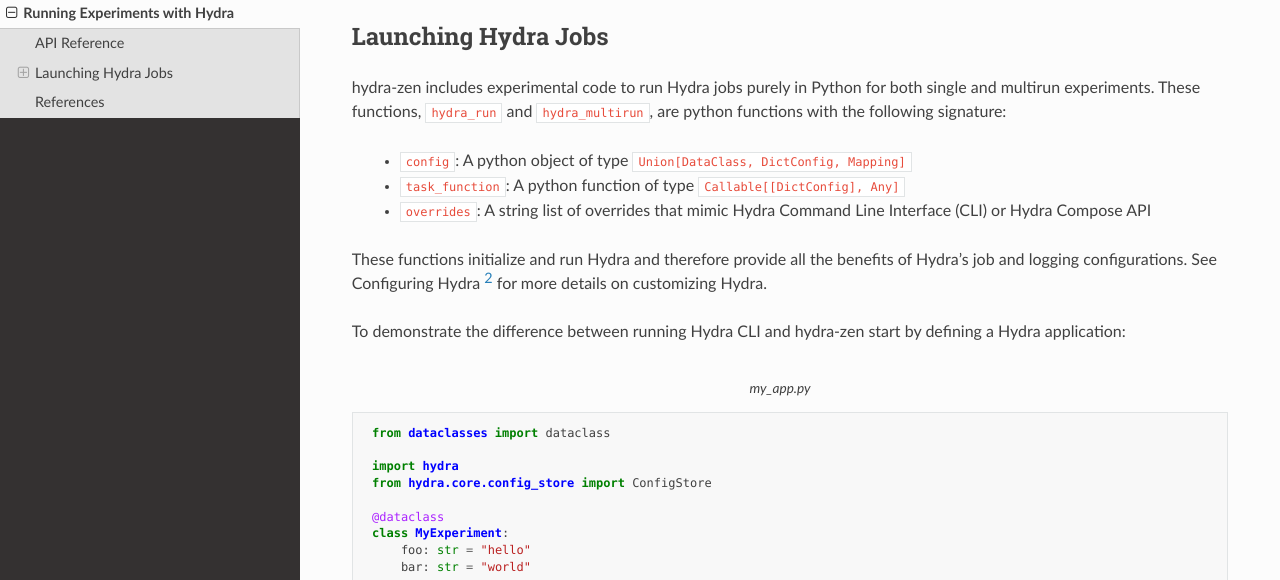
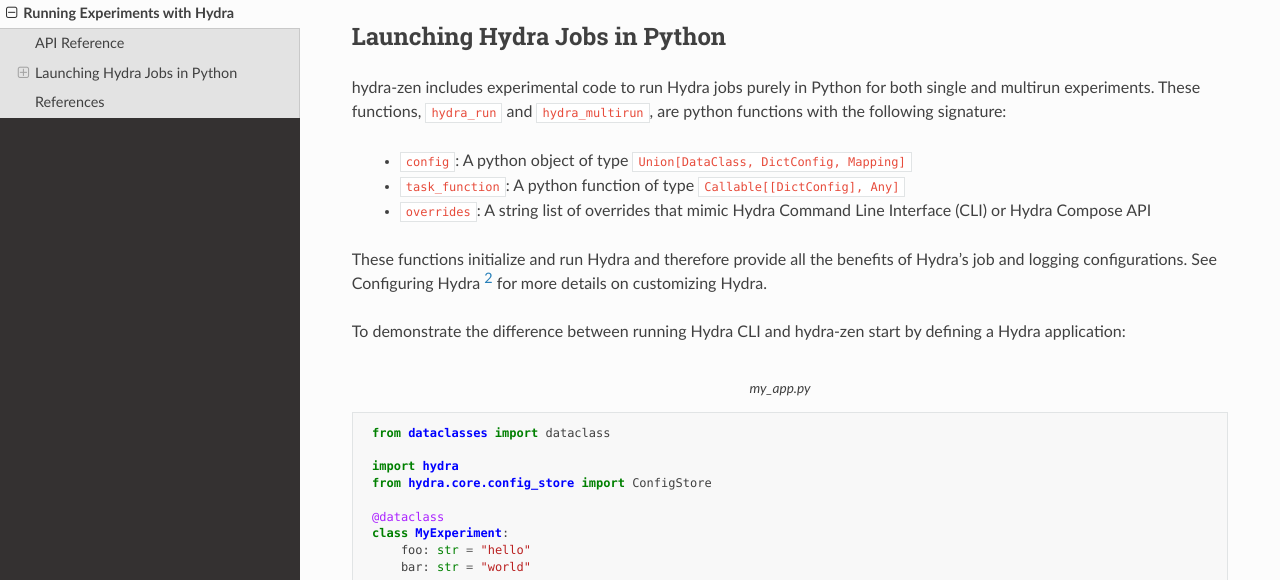
Before and after one commit to mit-ll-responsible-ai/hydra-zen, a Sphinx documentation site: the page built from docs/source/experimental.rst, in a window 1280 px wide and 900 px high, cut to the strip 320-900 px from the top of the window. Built offline with Sphinx 7.4.7 and the Read the Docs theme 2.0.0, drawn with Linux system fonts in a browser that asks for light colours; some of the changed text lies outside the part shown.

Commit message:
updated headers

```diff
--- a/docs/source/experimental.rst
+++ b/docs/source/experimental.rst
@@ -13,8 +13,8 @@
    hydra_run
    hydra_multirun
 
-Launching Hydra Jobs
-====================
+Launching Hydra Jobs in Python
+==============================
 
 hydra-zen includes experimental code to run Hydra jobs purely in Python for both single and multirun experiments.
 These functions, ``hydra_run`` and ``hydra_multirun``, are python functions with the following signature:
```
Also changed, not shown: other parts of docs/source/experimental.rst (+2 -2 lines).
